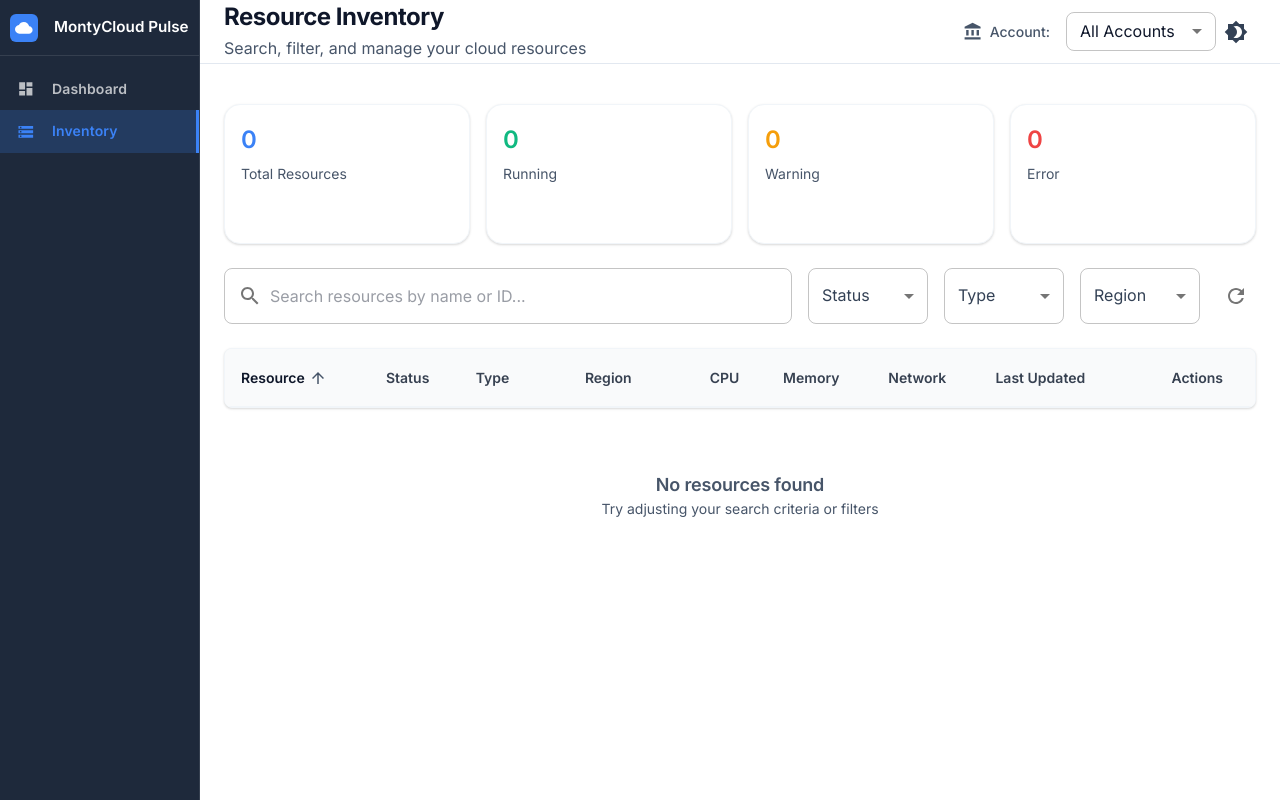
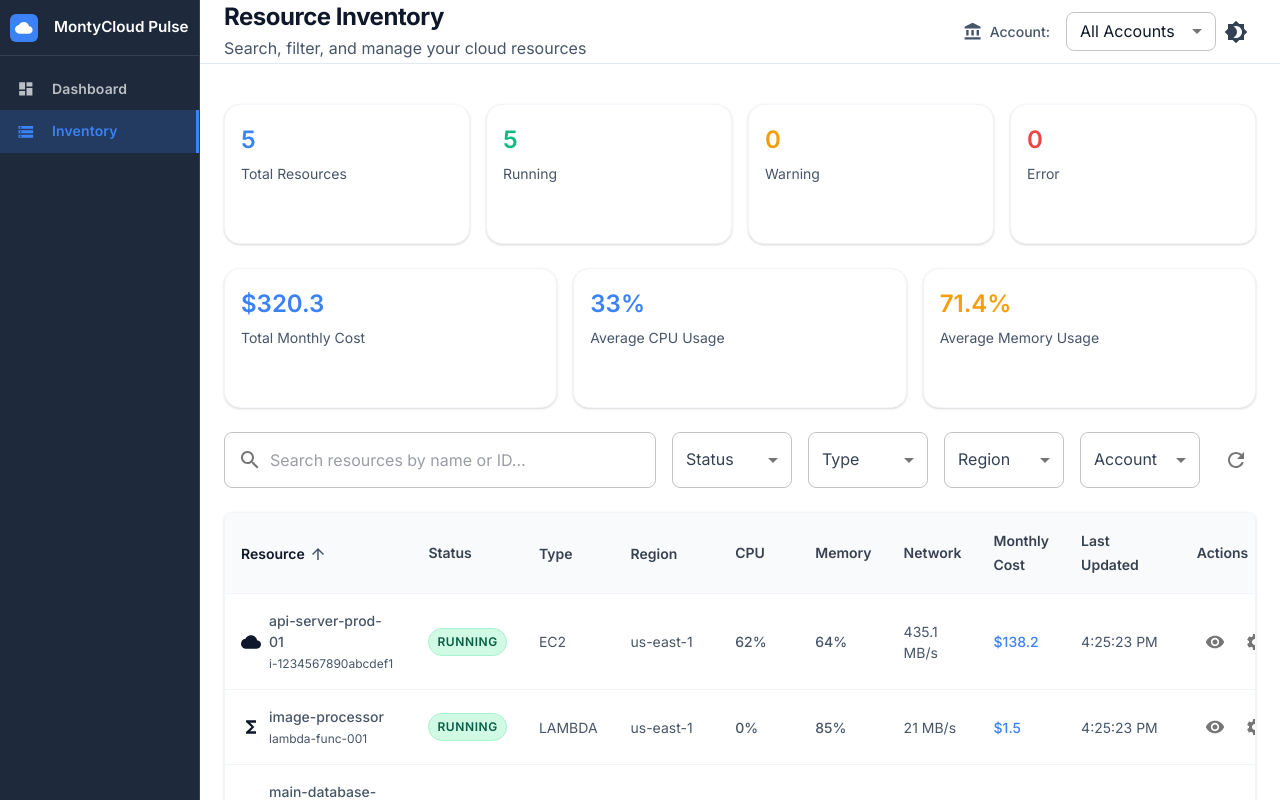
Before and after one commit to vka007/montyCloudPulse, a React (Vite) app: page /inventory in a window 1280 px wide. Built offline with nearby package versions, Linux system fonts and the light colour scheme.

Commit message:
inventory data fix

```diff
--- a/src/components/composite/ResourceTable/ResourceTable.tsx
+++ b/src/components/composite/ResourceTable/ResourceTable.tsx
@@ -37,13 +37,12 @@ import {
 import { Card } from '@/components/base/Card/Card';
 import { Chip } from '@/components/base/Chip/Chip';
 import { Progress } from '@/components/base/Progress/Progress';
-import { useResourceStore } from '@/store/resourceStore';
-import { ResourceType } from '@/types/resources';
+import { useEnhancedResourceStore } from '@/store/enhancedResourceStore';
 import { FilterOptions, SortOptions } from '@/types/navigation';
 import { resourceTableStyles } from './ResourceTable.styles';
 
-const getResourceIcon = (type: ResourceType) => {
-  const iconMap = {
+const getResourceIcon = (type: string) => {
+  const iconMap: Record<string, React.ReactElement> = {
     ec2: <Cloud fontSize="small" />,
     rds: <Dataset fontSize="small" />,
     lambda: <Functions fontSize="small" />,
@@ -86,7 +85,12 @@ const MetricBar: React.FC<{ value: number; max?: number; color?: string }> = ({
 };
 
 export const ResourceTable: React.FC = () => {
-  const { resources, loading, refreshData } = useResourceStore();
+  const { resources, loading, initializeIfNeeded } = useEnhancedResourceStore();
+
+  // Initialize data if needed
+  React.useEffect(() => {
+    initializeIfNeeded();
+  }, [initializeIfNeeded]);
 
   const [filters, setFilters] = useState<FilterOptions>({
     search: '',
@@ -162,8 +166,8 @@ export const ResourceTable: React.FC = () => {
           bValue = b.region;
           break;
         case 'lastUpdated':
-          aValue = a.lastUpdated.getTime();
-          bValue = b.lastUpdated.getTime();
+          aValue = new Date(a.lastUpdated).getTime();
+          bValue = new Date(b.lastUpdated).getTime();
           break;
         default:
           return 0;
@@ -203,11 +207,18 @@ export const ResourceTable: React.FC = () => {
 
   // Summary statistics
   const summaryStats = useMemo(() => {
+    const totalCost = Math.round(filteredResources.reduce((sum, resource) => sum + resource.cost.monthly, 0) * 10) / 10;
+    const avgCpu = Math.round(filteredResources.reduce((sum, resource) => sum + resource.metrics.cpu.current, 0) / filteredResources.length * 10) / 10;
+    const avgMemory = Math.round(filteredResources.reduce((sum, resource) => sum + resource.metrics.memory.percentage, 0) / filteredResources.length * 10) / 10;
+
     return {
       total: filteredResources.length,
       running: filteredResources.filter(r => r.status === 'running').length,
       warning: filteredResources.filter(r => r.status === 'warning').length,
       error: filteredResources.filter(r => r.status === 'error').length,
+      totalCost,
+      avgCpu,
+      avgMemory,
     };
   }, [filteredResources]);
 
@@ -252,6 +263,40 @@ export const ResourceTable: React.FC = () => {
             </Typography>
             <Typography sx={resourceTableStyles.summaryLabel}>
               Error
+            </Typography>
+          </Card>
+        </Grid>
+      </Grid>
+
+      {/* Cost and Performance Summary */}
+      <Grid container spacing={2} sx={{ mb: 3 }}>
+        <Grid item xs={12} sm={4}>
+          <Card size="small">
+            <Typography sx={resourceTableStyles.summaryValue} color="primary.main">
+              ${summaryStats.totalCost}
+            </Typography>
+            <Typography sx={resourceTableStyles.summaryLabel}>
+              Total Monthly Cost
+            </Typography>
+          </Card>
+        </Grid>
+        <Grid item xs={12} sm={4}>
+          <Card size="small">
+            <Typography sx={resourceTableStyles.summaryValue} color="info.main">
+              {summaryStats.avgCpu}%
+            </Typography>
+            <Typography sx={resourceTableStyles.summaryLabel}>
+              Average CPU Usage
+            </Typography>
+          </Card>
+        </Grid>
+        <Grid item xs={12} sm={4}>
+          <Card size="small">
+            <Typography sx={resourceTableStyles.summaryValue} color="warning.main">
+              {summaryStats.avgMemory}%
+            </Typography>
+            <Typography sx={resourceTableStyles.summaryLabel}>
+              Average Memory Usage
             </Typography>
           </Card>
         </Grid>
@@ -322,8 +367,24 @@ export const ResourceTable: React.FC = () => {
             </Select>
           </FormControl>
 
+          <FormControl sx={resourceTableStyles.filterSelect}>
+            <InputLabel>Account</InputLabel>
+            <Select
+              multiple
+              value={filters.account}
+              onChange={(e) => handleFilterChange('account', e.target.value)}
+              label="Account"
+            >
+              {filterOptions.accounts.map(account => (
+                <MenuItem key={account} value={account}>
+                  {account}
+                </MenuItem>
+              ))}
+            </Select>
+          </FormControl>
+
           <Tooltip title="Refresh Data">
-            <IconButton onClick={refreshData} disabled={loading}>
+            <IconButton onClick={initializeIfNeeded} disabled={loading}>
               <Refresh />
             </IconButton>
           </Tooltip>
@@ -366,6 +427,7 @@ export const ResourceTable: React.FC = () => {
               <TableCell>CPU</TableCell>
               <TableCell>Memory</TableCell>
               <TableCell>Network</TableCell>
+              <TableCell>Monthly Cost</TableCell>
               <TableCell>
                 <TableSortLabel
                   active={sortOptions.field === 'lastUpdated'}
@@ -419,12 +481,17 @@ export const ResourceTable: React.FC = () => {
                 </TableCell>
                 <TableCell>
                   <Typography variant="body2">
-                    {Math.round((resource.metrics.network.inbound + resource.metrics.network.outbound) / 1024)} MB/s
+                    {Math.round((resource.metrics.network.inbound + resource.metrics.network.outbound) * 10) / 10} MB/s
+                  </Typography>
+                </TableCell>
+                <TableCell>
+                  <Typography variant="body2" color="primary.main" fontWeight={500}>
+                    ${Math.round(resource.cost.monthly * 10) / 10}
                   </Typography>
                 </TableCell>
                 <TableCell>
                   <Typography variant="body2" color="text.secondary">
-                    {resource.lastUpdated.toLocaleTimeString()}
+                    {new Date(resource.lastUpdated).toLocaleTimeString()}
                   </Typography>
                 </TableCell>
                 <TableCell>
```
